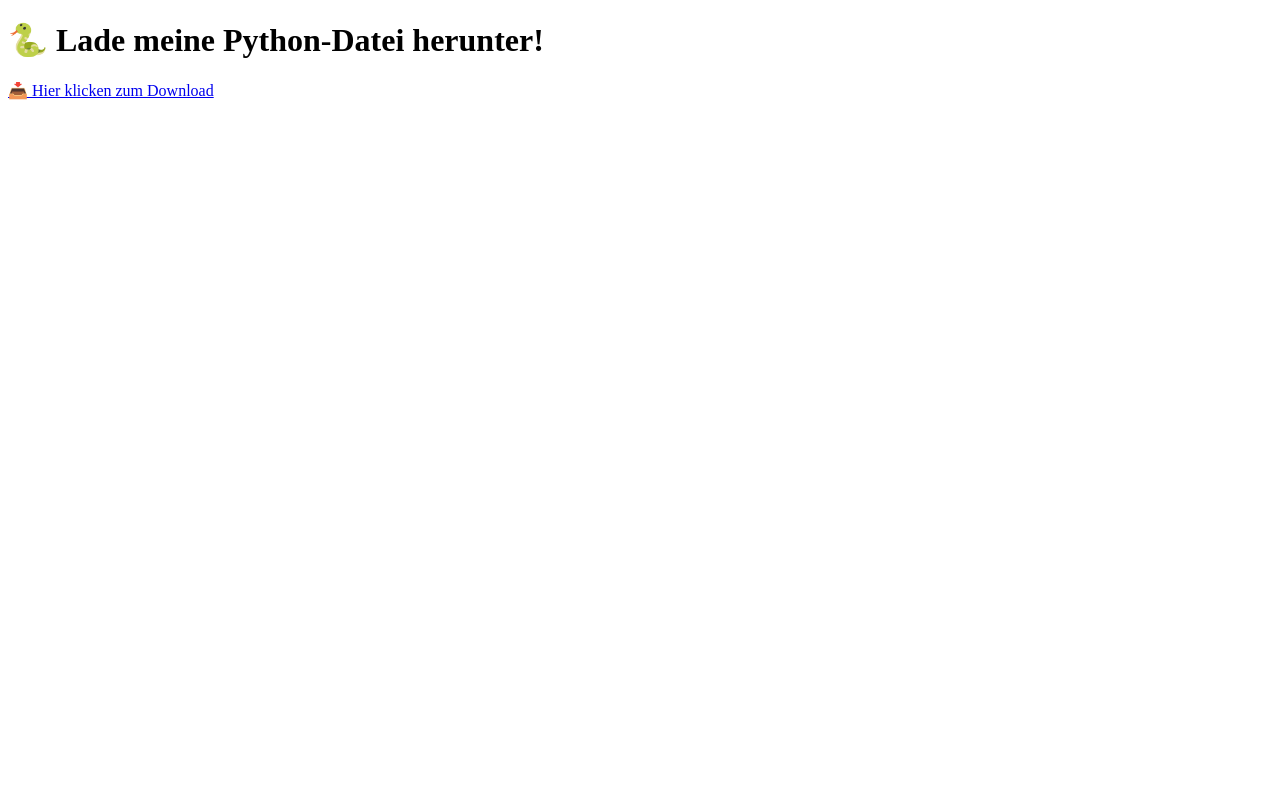
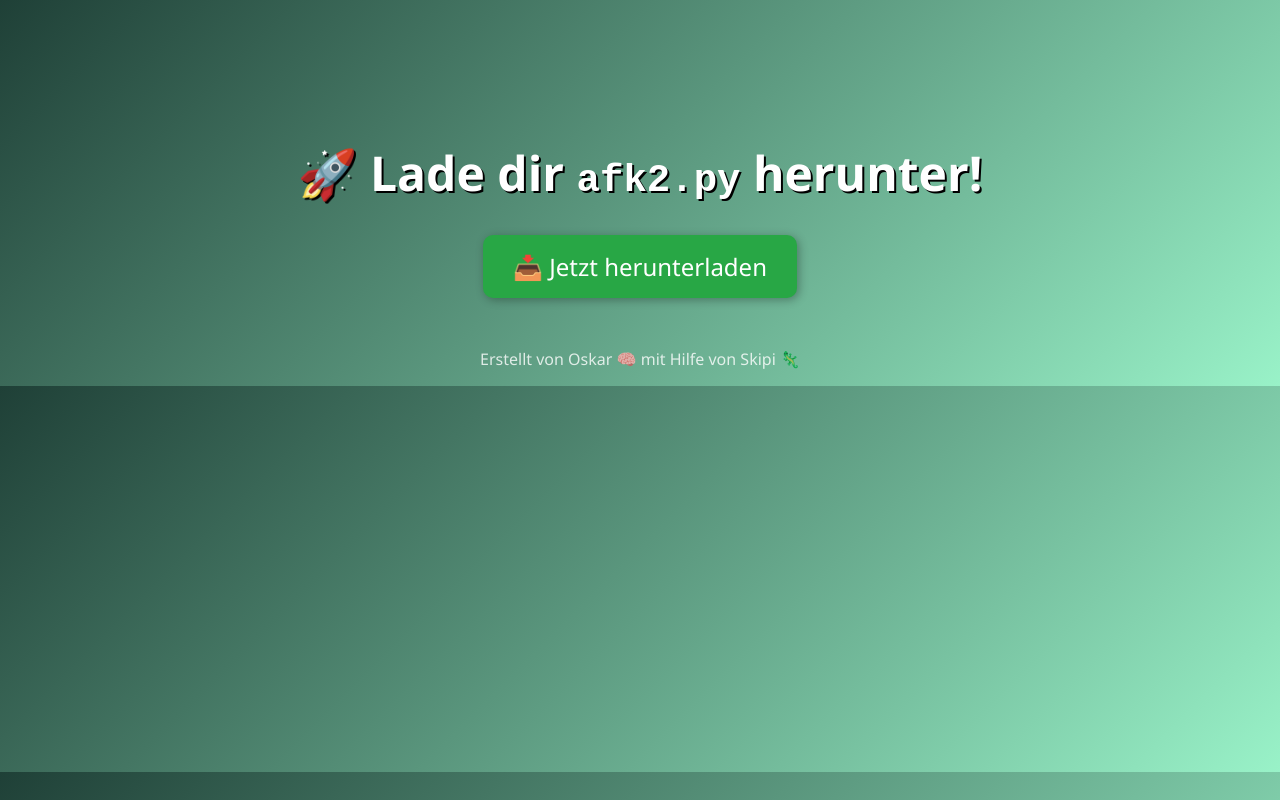
Before and after one commit to Bobi394/PythonCode, a plain HTML site: page index.html in a window 1280 px wide. Drawn offline with Linux system fonts and the light colour scheme.

Commit message:
Update index.html

```diff
--- a/index.html
+++ b/index.html
@@ -2,10 +2,51 @@
 <html lang="de">
 <head>
     <meta charset="UTF-8">
-    <title>Download meine Python-Datei</title>
+    <title>AFK2 Download-Seite 🐍</title>
+    <style>
+        body {
+            font-family: 'Segoe UI', sans-serif;
+            background: linear-gradient(135deg, #1f4037, #99f2c8);
+            color: #fff;
+            text-align: center;
+            padding-top: 100px;
+        }
+
+        h1 {
+            font-size: 3em;
+            margin-bottom: 30px;
+            text-shadow: 2px 2px #000;
+        }
+
+        a.download-button {
+            display: inline-block;
+            padding: 15px 30px;
+            background-color: #28a745;
+            color: white;
+            font-size: 1.5em;
+            border-radius: 10px;
+            text-decoration: none;
+            box-shadow: 2px 2px 10px rgba(0,0,0,0.3);
+            transition: background-color 0.3s ease;
+        }
+
+        a.download-button:hover {
+            background-color: #218838;
+        }
+
+        .footer {
+            margin-top: 50px;
+            font-size: 1em;
+            opacity: 0.8;
+        }
+    </style>
 </head>
 <body>
-    <h1>🐍 Lade meine Python-Datei herunter!</h1>
-    <a href="afk2.py" download>📥 Hier klicken zum Download</a>
+    <h1>🚀 Lade dir <code>afk2.py</code> herunter!</h1>
+    <a class="download-button" href="afk2.py" download>📥 Jetzt herunterladen</a>
+
+    <div class="footer">
+        <p>Erstellt von Oskar 🧠 mit Hilfe von Skipi 🦎</p>
+    </div>
 </body>
 </html>
```
